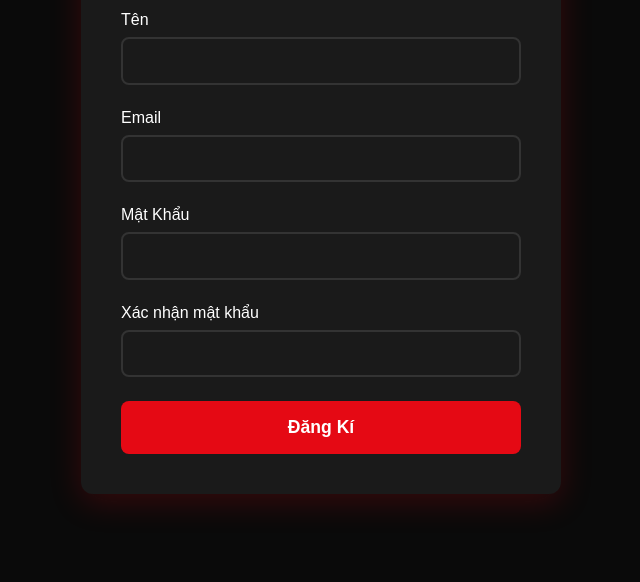
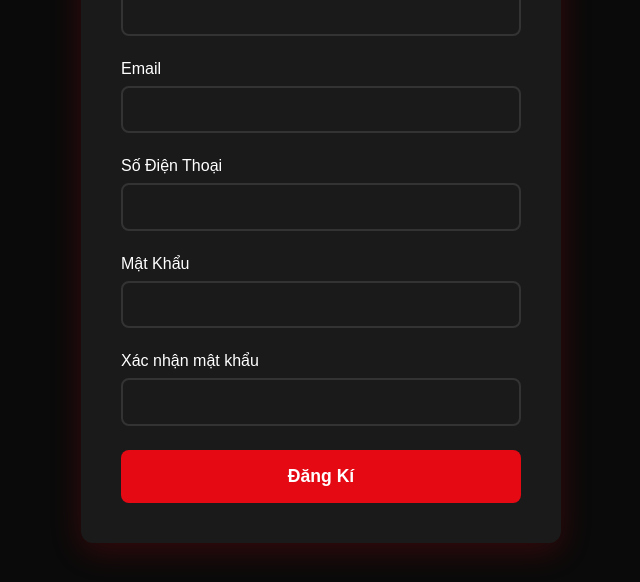
Before and after one commit to MinhNghia2610/Web-ban-ve-xem-phim, a plain HTML site: page FrontEnd/auth/register.html in a window 1280 px wide. Shown: the part 218-800 px from the top of the page, without its empty margins (319-959 px from the left). Drawn offline with Linux system fonts and the light colour scheme.

Commit message:
Update register.html

```diff
--- a/FrontEnd/auth/register.html
+++ b/FrontEnd/auth/register.html
@@ -19,6 +19,10 @@
                 <input type="email" id="email" name="email" required autocomplete="email">
             </div>
             <div class="form-group">
+                <label for="phonephone">Số Điện Thoại</label>
+                <input type="phone" id="phone" name="phone" required autocomplete="phone">
+            </div>
+            <div class="form-group">
                 <label for="password">Mật Khẩu</label>
                 <input type="password" id="password" name="password" required autocomplete="new-password">
             </div>
```
